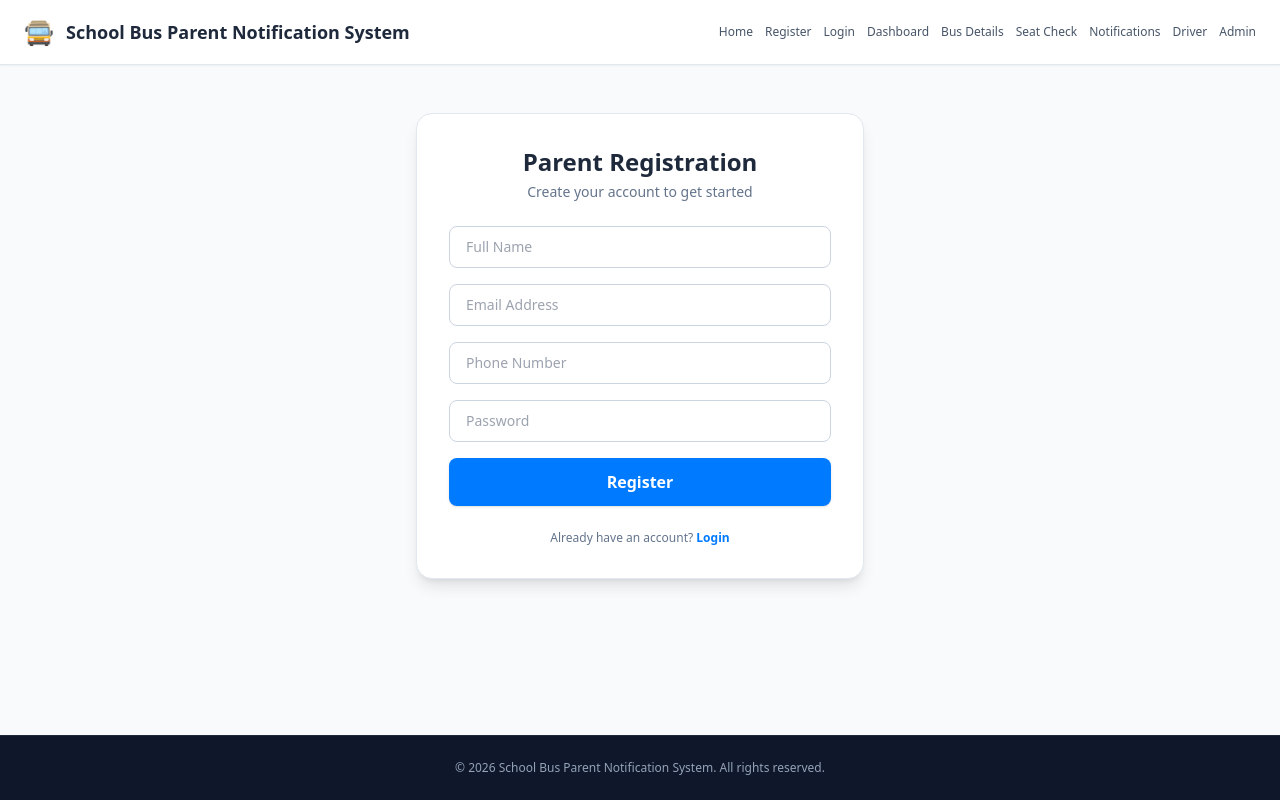
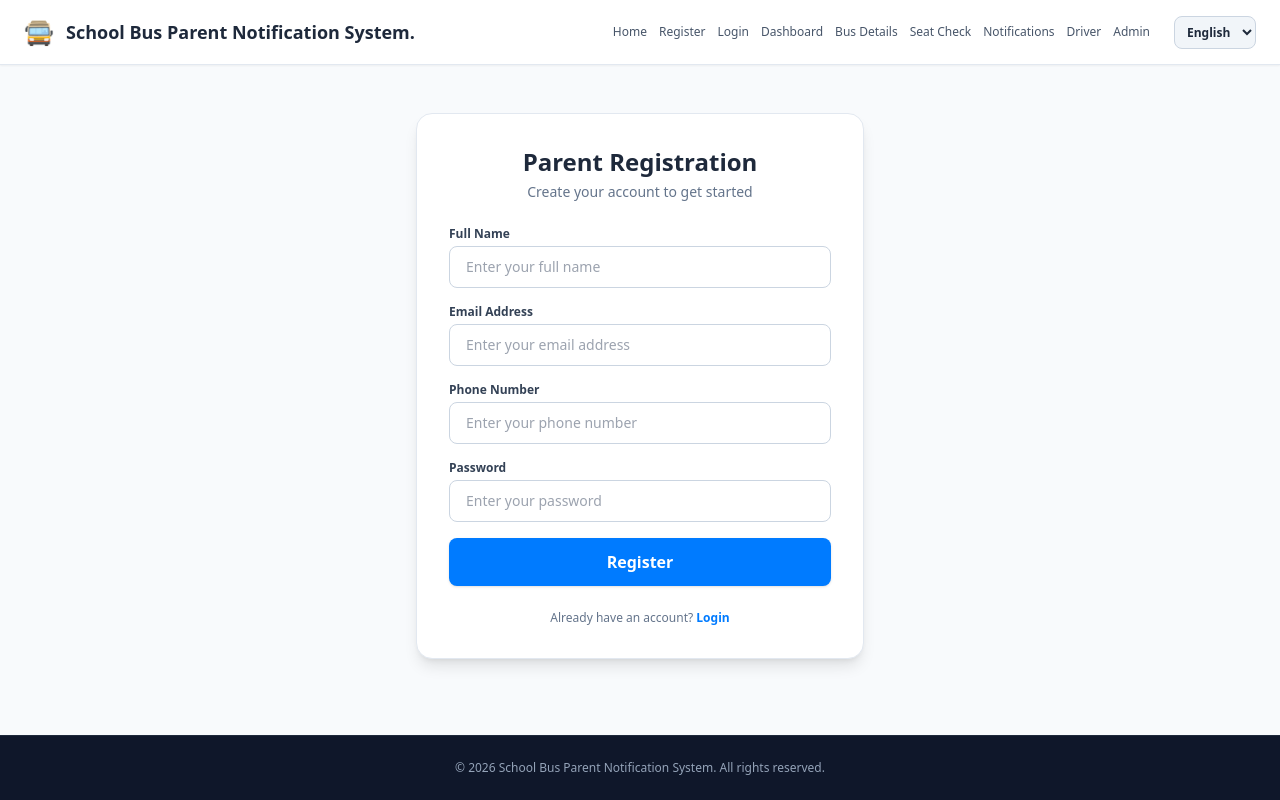
Before and after one commit to jasinarachchigeerandika/school-bus-parent-notification-system, a Flask app: page / in a window 1280 px wide, after a click on "Register". Run offline with Flask 3, Linux system fonts and the light colour scheme; some libraries are stand-ins or nearby versions.

Commit message:
Update dynamic user dashboard and register/login APIs

```diff
--- a/app.py
+++ b/app.py
@@ -10,9 +10,54 @@ buses_db = {
     "EF-9012": {"driver": "Mr. Fernando", "route": "Galle - Matara", "seats": 18}
 }
 
+# Simulated Users Database for Parent Authentication (නම සමඟ)
+USERS_DB = {
+    "parent@gmail.com": {"password": "password123", "name": "Parent"},
+    "kamal@gmail.com": {"password": "kamal1234", "name": "Kamal Perera"},
+    "arandikahansini@gmail.com": {"password": "password123", "name": "Erandika"}
+}
+
 @app.route('/')
 def index():
     return render_template('index.html')
+
+# Login API Route එක (ආරක්ෂිත සත්‍යාපනය සහ නම යැවීම සඳහා)
+@app.route('/api/login', methods=['POST'])
+def login():
+    data = request.get_json()
+    email = data.get('email')
+    password = data.get('password')
+
+    # ඊමේල් සහ පාස්වර්ඩ් එක නිවැරදි දැයි පරීක්ෂා කිරීම
+    if email in USERS_DB and USERS_DB[email]["password"] == password:
+        return jsonify({
+            "success": True,
+            "message": "Login Successful!",
+            "name": USERS_DB[email]["name"]
+        })
+    else:
+        return jsonify({"success": False, "message": "Invalid Email or Password!"}), 401
+
+# අලුතින් එකතු කළ Register API Route එක (අලුත් යූසර්වරුන් සේව් කර නම යැවීම සඳහා)
+@app.route('/api/register', methods=['POST'])
+def register():
+    data = request.get_json()
+    name = data.get('name')
+    email = data.get('email')
+    password = data.get('password')
+
+    # ඊමේල් ලිපිනය දැනටමත් පද්ධතියේ ඇද්දැයි පරීක්ෂා කිරීම
+    if email in USERS_DB:
+        return jsonify({"success": False, "message": "Email already registered!"}), 400
+
+    # අලුත් යූසර්ව USERS_DB එකට එකතු කිරීම
+    USERS_DB[email] = {"password": password, "name": name}
+
+    return jsonify({
+        "success": True,
+        "message": "Registration Successful!",
+        "name": name
+    })
 
 @app.route('/api/seats/<bus_id>', methods=['GET'])
 def get_seats(bus_id):
--- a/static/js/main.js
+++ b/static/js/main.js
@@ -1,9 +1,8 @@
 document.addEventListener("DOMContentLoaded", function () {
-    // මුලින්ම Home පිටුව පෙන්වා, අනෙක් සියලුම sections (views) සඟවයි
     showView('view-home');
 });
 
-// View Switcher Function (පිටු මාරු කිරීමේ ප්‍රධාන ෆන්ක්ෂන් එක)
+// View Switcher Function
 function showView(viewId) {
     document.querySelectorAll('.view-section').forEach(el => {
         el.classList.add('hidden');
@@ -15,7 +14,93 @@ function showView(viewId) {
     }
 }
 
-// Check Seat Availability Logic (Screen 6) - Updated for MySQL Database (/api/buses)
+// Backend Login Authentication and Password Save Prompt Handler
+async function handleLoginSubmit(event) {
+    event.preventDefault();
+
+    const email = document.getElementById('login-email').value;
+    const password = document.getElementById('login-password').value;
+
+    try {
+        const response = await fetch('/api/login', {
+            method: 'POST',
+            headers: {
+                'Content-Type': 'application/json'
+            },
+            body: JSON.stringify({ email, password })
+        });
+
+        const result = await response.json();
+
+        if (response.ok && result.success) {
+            // Browser Password Save Prompt trigger
+            if (window.PasswordCredential && navigator.credentials) {
+                try {
+                    navigator.credentials.store(new PasswordCredential({ id: email, password: password }));
+                } catch (e) {
+                    console.log("Credential store skipped");
+                }
+            }
+
+            // ලොග් වූ යූසර්ගේ නම Dashboard එකේ Hi, [Name] ! ලෙස පෙන්වීම
+            if (result.name) {
+                const nameDisplay = document.getElementById('parent-name-display');
+                if (nameDisplay) {
+                    nameDisplay.innerText = result.name;
+                }
+            }
+
+            // Navigate to Parent Dashboard on successful login
+            showView('view-parent-dashboard');
+        } else {
+            alert("Access Denied: Invalid Email or Password!");
+        }
+    } catch (error) {
+        console.error("Login error:", error);
+        alert("An error occurred during login.");
+    }
+}
+
+// Register Submit Handler - අලුතින් රෙජිස්ටර් වන කෙනාගේ නම සේව් කර ඩාෂ්බෝඩ් එකේ පෙන්වීම
+async function handleRegisterSubmit(event) {
+    event.preventDefault();
+
+    const name = document.getElementById('register-name').value;
+    const email = document.getElementById('register-email').value;
+    const password = document.getElementById('register-password').value;
+
+    try {
+        const response = await fetch('/api/register', {
+            method: 'POST',
+            headers: {
+                'Content-Type': 'application/json'
+            },
+            body: JSON.stringify({ name, email, password })
+        });
+
+        const result = await response.json();
+
+        if (response.ok && result.success) {
+            // රෙජිස්ටර් වූ යූසර්ගේ නම Dashboard එකේ පෙන්වීම
+            if (result.name) {
+                const nameDisplay = document.getElementById('parent-name-display');
+                if (nameDisplay) {
+                    nameDisplay.innerText = result.name;
+                }
+            }
+
+            alert("Registration Successful!");
+            showView('view-parent-dashboard');
+        } else {
+            alert(result.message || "Registration failed!");
+        }
+    } catch (error) {
+        console.error("Registration error:", error);
+        alert("An error occurred during registration.");
+    }
+}
+
+// Check Seat Availability Logic (Screen 6)
 async function handleCheckSeats(event) {
     event.preventDefault();
     const busId = document.getElementById('searchBusSelect').value;
@@ -23,14 +108,11 @@ async function handleCheckSeats(event) {
     const resultText = document.getElementById('seatResultText');
 
     try {
-        const response = await fetch('/api/buses');
-        const buses = await response.json();
+        const response = await fetch(`/api/seats/${busId}`);
+        const data = await response.json();
 
-        // Database එකෙන් ගෙන ආ ලැයිස්තුවෙන් අදාළ bus_id එක සෙවීම
-        const selectedBus = buses.find(b => b.bus_id === busId);
-
-        if (selectedBus) {
-            resultText.innerText = `Bus: ${selectedBus.bus_id} | Driver: ${selectedBus.driver_name} | Route: ${selectedBus.route_name} | Available Seats: ${selectedBus.available_seats} / ${selectedBus.total_capacity}`;
+        if (data.success) {
+            resultText.innerText = `Bus: ${data.bus.route} | Driver: ${data.bus.driver} | Available Seats: ${data.seats}`;
             resultBox.classList.remove('hidden');
         } else {
             resultText.innerText = "Bus details not found in the database.";
@@ -67,7 +149,13 @@ async function handleDriverUpdate(event) {
             msgBox.classList.remove('hidden');
         }
     } catch (err) {
+        console.error("Error updating seats:", err);
         msgText.innerText = `Success! Seat availability updated to ${seats} seats.`;
         msgBox.classList.remove('hidden');
     }
 }
+
+// Language Change Function
+function changeLanguage(lang) {
+    console.log("Language changed to:", lang);
+}
--- a/templates/index.html
+++ b/templates/index.html
@@ -27,8 +27,9 @@
         <div class="max-w-7xl mx-auto px-6 h-16 flex items-center justify-between">
             <div class="flex items-center space-x-3 cursor-pointer" onclick="showView('view-home')">
                 <span class="text-2xl">🚍</span>
-                <span class="font-bold text-lg text-navy-800">School Bus Parent Notification System</span>
+                <span class="font-bold text-lg text-navy-800">School Bus Parent Notification System.</span>
             </div>
+            <div class="flex items-center space-x-6">
                 <nav class="flex items-center space-x-3 text-xs font-medium text-slate-600 overflow-x-auto">
                     <button onclick="showView('view-home')" class="hover:text-primary transition">Home</button>
                     <button onclick="showView('view-register')" class="hover:text-primary transition">Register</button>
@@ -40,34 +41,48 @@
                     <button onclick="showView('view-driver')" class="hover:text-primary transition">Driver</button>
                     <button onclick="showView('view-admin')" class="hover:text-primary transition">Admin</button>
                 </nav>
+                <select id="langSelect" onchange="changeLanguage(this.value)" class="bg-slate-100 border border-slate-300 text-xs font-semibold rounded-lg px-2 py-1.5 outline-none cursor-pointer">
+                    <option value="en">English</option>
+                    <option value="si">සිංහල</option>
+                    <option value="ta">தமிழ்</option>
+                </select>
+            </div>
         </div>
     </header>
 
     <main class="flex-grow">
-        <!-- 1. Home Page -->
-        <section id="view-home" class="view-section max-w-7xl mx-auto px-6 py-8">
-            <div class="relative bg-navy-800 rounded-2xl overflow-hidden shadow-xl text-white min-h-[420px] flex items-center p-12 mb-12">
-                <div class="relative z-10 max-w-2xl">
-                    <h1 class="text-4xl md:text-5xl font-extrabold tracking-tight mb-4">Safe Rides for a Brighter Future</h1>
-                    <p class="text-slate-300 text-lg mb-8">Check bus details, seat availability, and get instant real-time notifications.</p>
-                    <div class="flex space-x-4">
-                        <button onclick="showView('view-login')" class="bg-primary hover:bg-blue-600 text-white font-semibold px-6 py-3 rounded-lg shadow transition">Login</button>
-                        <button onclick="showView('view-register')" class="bg-emerald-600 hover:bg-emerald-700 text-white font-semibold px-6 py-3 rounded-lg shadow transition">Register</button>
+        <!-- Home View with Responsive Bus Background Image -->
+        <section id="view-home" class="view-section max-w-7xl mx-auto px-4 sm:px-6 py-6 sm:py-8">
+            <div class="relative bg-navy-900 rounded-2xl overflow-hidden shadow-xl text-white min-h-[380px] sm:min-h-[420px] flex items-center p-6 sm:p-12 mb-8 sm:mb-12">
+
+                <!-- Background Bus Image -->
+                <div class="absolute inset-0 bg-cover bg-center sm:bg-right z-0" style="background-image: url('/static/images/bus.png'); opacity: 0.75;"></div>
+
+                <!-- Dark Gradient Overlay for Text Readability -->
+                <div class="absolute inset-0 bg-gradient-to-t sm:bg-gradient-to-r from-navy-900 via-navy-900/90 to-navy-900/50 sm:to-transparent z-10"></div>
+
+                <div class="relative z-20 max-w-2xl">
+                    <h1 class="text-3xl sm:text-4xl md:text-5xl font-extrabold tracking-tight mb-3 sm:mb-4">Safe Rides for a Brighter Future</h1>
+                    <p class="text-slate-200 text-base sm:text-lg mb-6 sm:mb-8">Check bus details, seat availability, and get instant real-time notifications.</p>
+                    <div class="flex flex-col sm:flex-row space-y-3 sm:space-y-0 sm:space-x-4">
+                        <button onclick="showView('view-login')" class="bg-primary hover:bg-blue-600 text-white font-semibold px-6 py-3 rounded-lg shadow transition text-center">Login</button>
+                        <button onclick="showView('view-register')" class="bg-emerald-600 hover:bg-emerald-700 text-white font-semibold px-6 py-3 rounded-lg shadow transition text-center">Register</button>
                     </div>
                 </div>
             </div>
-            <div class="grid md:grid-cols-3 gap-6">
-                <div onclick="showView('view-bus-details')" class="bg-white p-6 rounded-xl shadow-sm border border-slate-200 cursor-pointer">
+
+            <div class="grid grid-cols-1 md:grid-cols-3 gap-6">
+                <div onclick="showView('view-bus-details')" class="bg-white p-6 rounded-xl shadow-sm border border-slate-200 cursor-pointer hover:shadow-md transition">
                     <div class="text-3xl mb-3">🚌</div>
                     <h3 class="text-lg font-bold text-navy-800 mb-2">Verify & Share Details</h3>
                     <p class="text-slate-500 text-sm">Get complete information about school buses and assigned travel routes.</p>
                 </div>
-                <div onclick="showView('view-seat-check')" class="bg-white p-6 rounded-xl shadow-sm border border-slate-200 cursor-pointer">
+                <div onclick="showView('view-seat-check')" class="bg-white p-6 rounded-xl shadow-sm border border-slate-200 cursor-pointer hover:shadow-md transition">
                     <div class="text-3xl mb-3">🪑</div>
                     <h3 class="text-lg font-bold text-navy-800 mb-2">Check Seat Availability</h3>
                     <p class="text-slate-500 text-sm">Know if seats are available for your child in real-time before booking.</p>
                 </div>
-                <div onclick="showView('view-notifications')" class="bg-white p-6 rounded-xl shadow-sm border border-slate-200 cursor-pointer">
+                <div onclick="showView('view-notifications')" class="bg-white p-6 rounded-xl shadow-sm border border-slate-200 cursor-pointer hover:shadow-md transition">
                     <div class="text-3xl mb-3">🔔</div>
                     <h3 class="text-lg font-bold text-navy-800 mb-2">Get Notifications</h3>
                     <p class="text-slate-500 text-sm">Receive instant pickup, drop-off, and delay updates on your dashboard.</p>
@@ -75,37 +90,57 @@
             </div>
         </section>
 
-        <!-- 2. Register Page -->
+        <!-- Register View (Updated with id for name, email, password) -->
         <section id="view-register" class="view-section hidden py-12 px-6">
             <div class="max-w-md mx-auto bg-white rounded-2xl shadow-lg border border-slate-200 p-8">
                 <h2 class="text-2xl font-bold text-navy-800 text-center mb-1">Parent Registration</h2>
                 <p class="text-slate-500 text-sm text-center mb-6">Create your account to get started</p>
-                <form onsubmit="event.preventDefault(); showView('view-parent-dashboard');" class="space-y-4">
-                    <input type="text" placeholder="Full Name" required class="w-full px-4 py-2.5 border border-slate-300 rounded-lg text-sm">
-                    <input type="email" placeholder="Email Address" required class="w-full px-4 py-2.5 border border-slate-300 rounded-lg text-sm">
-                    <input type="tel" placeholder="Phone Number" required class="w-full px-4 py-2.5 border border-slate-300 rounded-lg text-sm">
-                    <input type="password" placeholder="Password" required class="w-full px-4 py-2.5 border border-slate-300 rounded-lg text-sm">
+                <form onsubmit="handleRegisterSubmit(event)" class="space-y-4">
+                    <div>
+                        <label class="block text-xs font-semibold text-slate-700 mb-1">Full Name</label>
+                        <input type="text" id="register-name" placeholder="Enter your full name" required class="w-full px-4 py-2.5 border border-slate-300 rounded-lg text-sm">
+                    </div>
+                    <div>
+                        <label class="block text-xs font-semibold text-slate-700 mb-1">Email Address</label>
+                        <input type="email" id="register-email" placeholder="Enter your email address" required class="w-full px-4 py-2.5 border border-slate-300 rounded-lg text-sm">
+                    </div>
+                    <div>
+                        <label class="block text-xs font-semibold text-slate-700 mb-1">Phone Number</label>
+                        <input type="tel" placeholder="Enter your phone number" required class="w-full px-4 py-2.5 border border-slate-300 rounded-lg text-sm">
+                    </div>
+                    <div>
+                        <label class="block text-xs font-semibold text-slate-700 mb-1">Password</label>
+                        <input type="password" id="register-password" placeholder="Enter your password" required class="w-full px-4 py-2.5 border border-slate-300 rounded-lg text-sm">
+                    </div>
                     <button type="submit" class="w-full bg-primary hover:bg-blue-600 text-white font-semibold py-3 rounded-lg shadow">Register</button>
                 </form>
                 <p class="text-center text-xs text-slate-500 mt-6">Already have an account? <a href="#" onclick="showView('view-login')" class="text-primary font-semibold hover:underline">Login</a></p>
             </div>
         </section>
 
-        <!-- 3. Login Page -->
+        <!-- Login View with Backend Authentication & Password Save Support -->
         <section id="view-login" class="view-section hidden py-12 px-6">
             <div class="max-w-md mx-auto bg-white rounded-2xl shadow-lg border border-slate-200 p-8">
                 <h2 class="text-2xl font-bold text-navy-800 text-center mb-1">Parent Login</h2>
                 <p class="text-slate-500 text-sm text-center mb-6">Access your account dashboard</p>
-                <form onsubmit="event.preventDefault(); showView('view-parent-dashboard');" class="space-y-4">
-                    <input type="email" placeholder="enter your email" required class="w-full px-4 py-2.5 border border-slate-300 rounded-lg text-sm">
-                    <input type="password" placeholder="enter your password" required class="w-full px-4 py-2.5 border border-slate-300 rounded-lg text-sm">
+
+                <form onsubmit="handleLoginSubmit(event)" class="space-y-4">
+                    <div>
+                        <label class="block text-xs font-semibold text-slate-700 mb-1">Email Address</label>
+                        <input type="email" name="email" id="login-email" autocomplete="email" placeholder="Enter your email" required class="w-full px-4 py-2.5 border border-slate-300 rounded-lg text-sm">
+                    </div>
+                    <div>
+                        <label class="block text-xs font-semibold text-slate-700 mb-1">Password</label>
+                        <input type="password" name="password" id="login-password" autocomplete="current-password" placeholder="Enter your password" required class="w-full px-4 py-2.5 border border-slate-300 rounded-lg text-sm">
+                    </div>
                     <button type="submit" class="w-full bg-primary hover:bg-blue-600 text-white font-semibold py-3 rounded-lg shadow">Login</button>
                 </form>
+
                 <p class="text-center text-xs text-slate-500 mt-6">Don't have an account? <a href="#" onclick="showView('view-register')" class="text-primary font-semibold hover:underline">Register</a></p>
             </div>
         </section>
 
-        <!-- 4. Parent Dashboard -->
+        <!-- Parent Dashboard View -->
         <section id="view-parent-dashboard" class="view-section hidden min-h-[calc(100vh-4rem)] flex">
             <aside class="w-64 bg-navy-800 text-slate-300 p-4 flex flex-col justify-between">
                 <div class="space-y-6">
@@ -119,7 +154,14 @@
                 </div>
             </aside>
             <main class="flex-grow p-8 bg-slate-50">
-                <h2 class="text-2xl font-bold text-navy-800 mb-6">Parent Dashboard</h2>
+                <!-- Dynamic Welcome Greeting (Hi, [Dynamic User Name] !) -->
+                <div class="mb-6">
+                    <h2 class="text-2xl font-bold text-navy-800">
+                        Hi, <span id="parent-name-display" class="text-primary">User</span> ! 👋
+                    </h2>
+                    <p class="text-xs text-slate-500 mt-1">Welcome back to your parent notification dashboard.</p>
+                </div>
+
                 <div class="grid grid-cols-4 gap-4 mb-8">
                     <div class="bg-white p-5 rounded-xl border border-slate-200"><p class="text-xs text-slate-500">My Children</p><p class="text-2xl font-bold text-navy-800 mt-1">2</p></div>
                     <div class="bg-white p-5 rounded-xl border border-slate-200"><p class="text-xs text-slate-500">Assigned Bus</p><p class="text-2xl font-bold text-navy-800 mt-1">AB-1234</p></div>
@@ -129,7 +171,7 @@
             </main>
         </section>
 
-        <!-- 5. Bus & Route Details -->
+        <!-- Bus Details View -->
         <section id="view-bus-details" class="view-section hidden max-w-7xl mx-auto px-6 py-8">
             <h2 class="text-2xl font-bold text-navy-800 mb-6">Bus & Route Details</h2>
             <div class="grid md:grid-cols-2 gap-6">
@@ -144,7 +186,7 @@
             </div>
         </section>
 
-        <!-- 6. Seat Availability -->
+        <!-- Seat Check View -->
         <section id="view-seat-check" class="view-section hidden max-w-xl mx-auto px-6 py-12">
             <div class="bg-white p-8 rounded-2xl border border-slate-200 shadow-md">
                 <h2 class="text-2xl font-bold text-navy-800 mb-6 text-center">Check Seat Availability</h2>
@@ -161,7 +203,7 @@
             </div>
         </section>
 
-        <!-- 7. Notifications Feed -->
+        <!-- Notifications View -->
         <section id="view-notifications" class="view-section hidden max-w-4xl mx-auto px-6 py-8">
             <h2 class="text-2xl font-bold text-navy-800 mb-6">Notifications Feed</h2>
             <div class="space-y-4">
@@ -175,7 +217,7 @@
             </div>
         </section>
 
-        <!-- 8. Driver Portal -->
+        <!-- Driver View -->
         <section id="view-driver" class="view-section hidden max-w-xl mx-auto px-6 py-12">
             <div class="bg-white p-8 rounded-2xl border border-slate-200 shadow-md">
                 <h2 class="text-2xl font-bold text-navy-800 mb-6 text-center">Driver Portal - Update Seats</h2>
@@ -193,7 +235,7 @@
             </div>
         </section>
 
-        <!-- 9. Admin Dashboard -->
+        <!-- Admin View -->
         <section id="view-admin" class="view-section hidden max-w-7xl mx-auto px-6 py-8">
             <h2 class="text-2xl font-bold text-navy-800 mb-6">Admin Dashboard</h2>
             <div class="grid md:grid-cols-4 gap-6">
```
Also changed, not shown: index.html (added, +231 -0 lines), notification.py (+6 -26 lines), style.css (added, +25 -0 lines), static/images/bus.png (added). Lines whose indentation alone changed are shown as unchanged.
